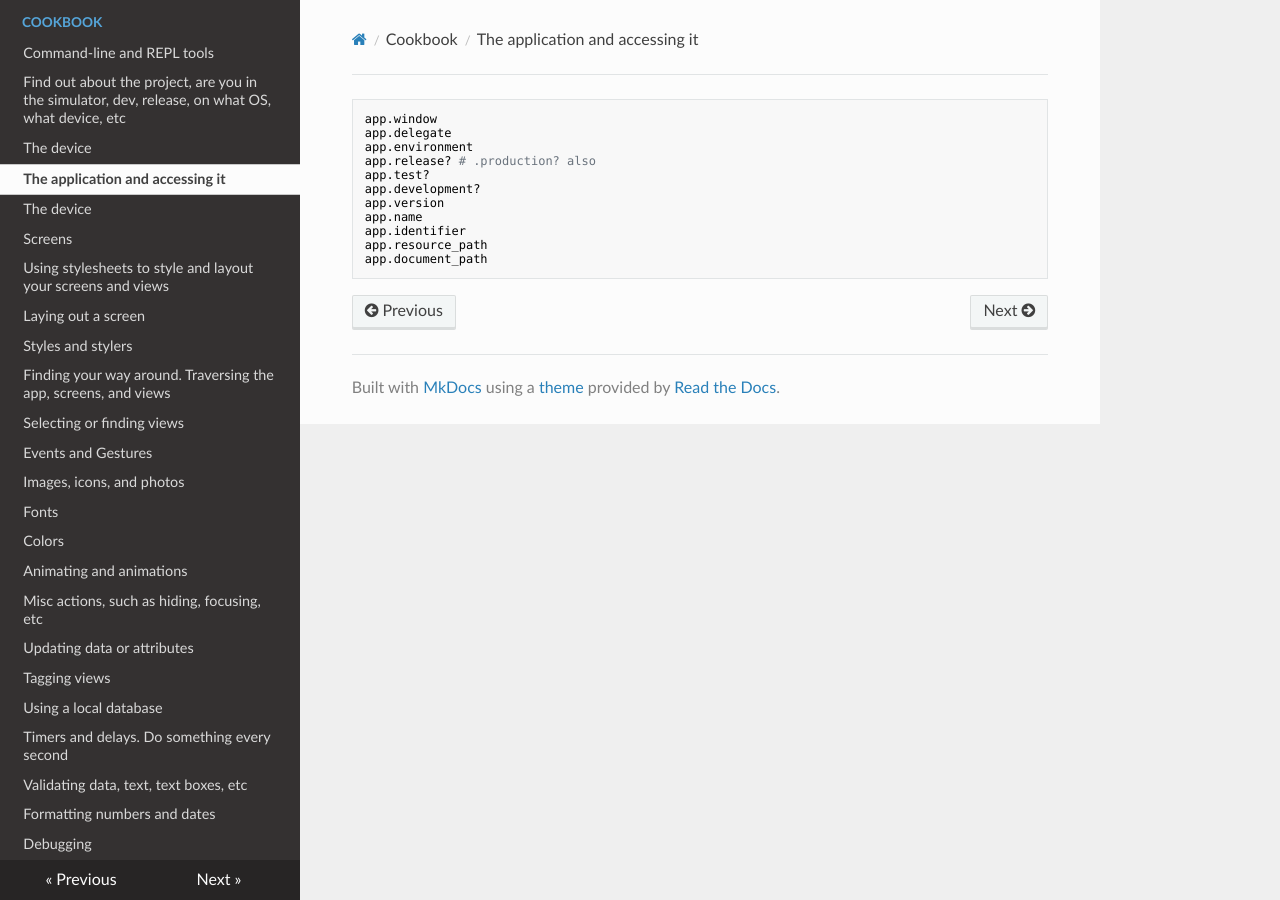
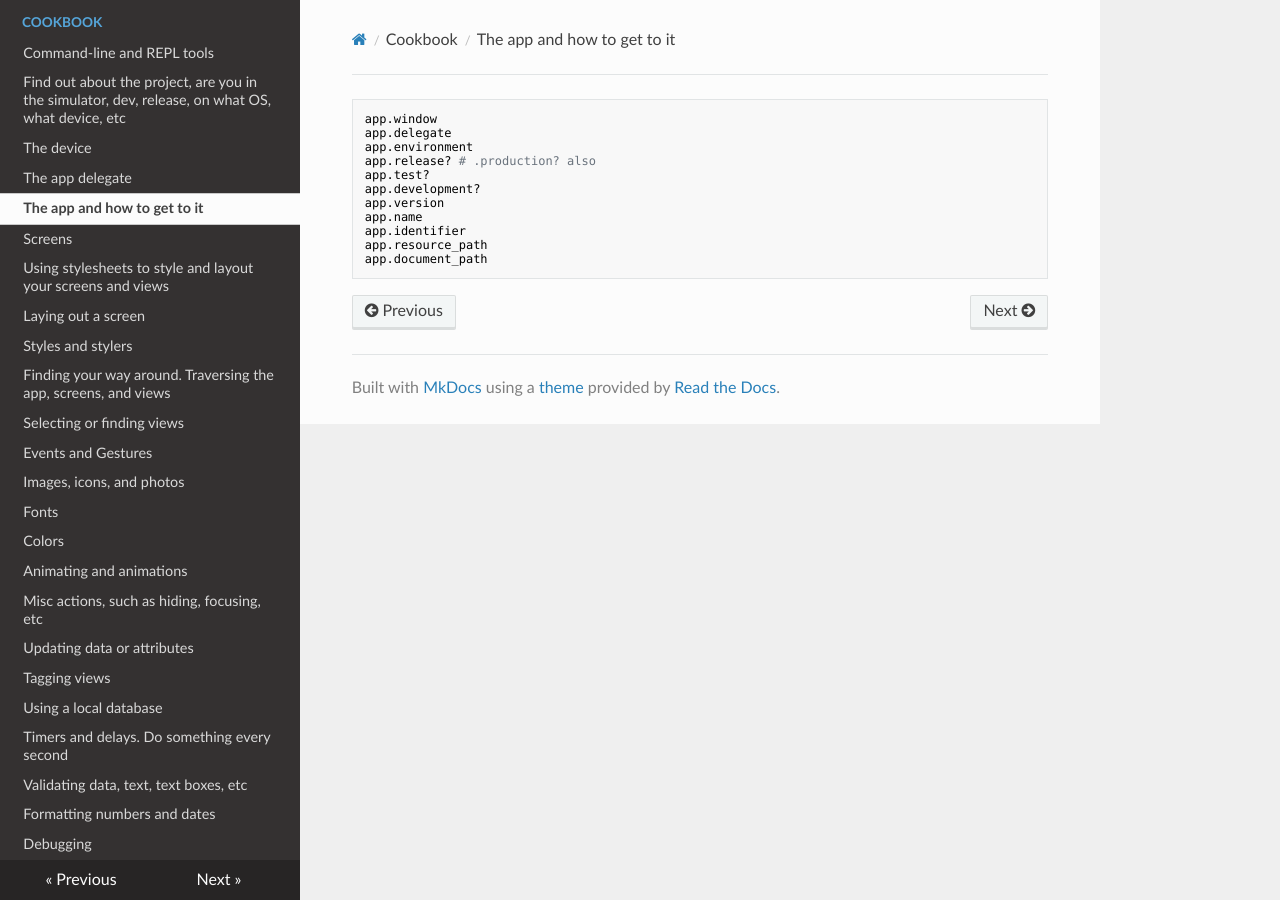
Before and after one commit to infinitered/redpotion, an MkDocs documentation site: the page built from docs/cookbook/app.md, in a window 1280 px wide. Built offline with MkDocs 1.6.1, drawn with Linux system fonts in a browser that asks for light colours; nearby versions of some CDN libraries; old or Windows-style settings are respelled for this version of MkDocs.

Commit message:
Yet more docs

```diff
--- a/mkdocs.yml
+++ b/mkdocs.yml
@@ -9,8 +9,8 @@ pages:
 - [cookbook/command_line.md, Cookbook,                "Command-line and REPL tools"]
 - [cookbook/project.md, Cookbook,                     "Find out about the project, are you in the simulator, dev, release, on what OS, what device, etc"]
 - [cookbook/device.md, Cookbook,                      "The device"]
-- [cookbook/app.md, Cookbook,                         "The application and accessing it"]
-- [cookbook/app_delegate.md, Cookbook,                "The device"]
+- [cookbook/app_delegate.md, Cookbook,                "The app delegate"]
+- [cookbook/app.md, Cookbook,                         "The app and how to get to it"]
 - [cookbook/screens.md, Cookbook,                     "Screens"]
 - [cookbook/stylesheets.md, Cookbook,                 "Using stylesheets to style and layout your screens and views"]
 - [cookbook/layout_a_screen.md, Cookbook,             "Laying out a screen"]
```
Also changed, not shown: docs/cookbook/screens.md (+17 -0 lines).
